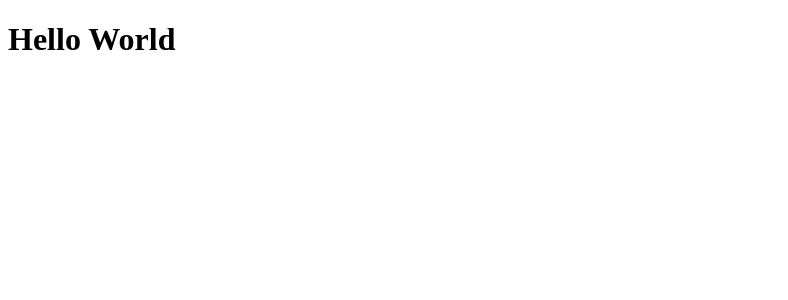
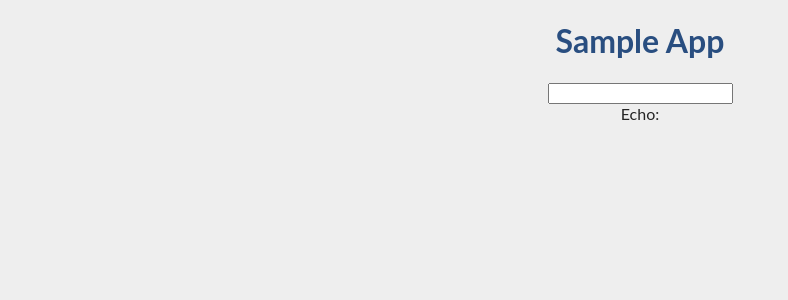
Before and after one commit to syakoo/gratan, a React app: page / in a window 1280 px wide. Shown: the top 300 px of the page, without its empty margins (0-788 px from the left). Built offline with nearby package versions, Linux system fonts and the light colour scheme.

Commit message:
Update: add styled-components and recoil

```diff
--- a/package.json
+++ b/package.json
@@ -11,6 +11,7 @@
   "devDependencies": {
     "@types/react": "^16.9.43",
     "@types/react-dom": "^16.9.8",
+    "@types/styled-components": "^5.1.2",
     "@typescript-eslint/eslint-plugin": "^3.7.0",
     "@typescript-eslint/parser": "^3.7.0",
     "eslint": "^7.5.0",
@@ -29,6 +30,8 @@
   },
   "dependencies": {
     "react": "^16.13.1",
-    "react-dom": "^16.13.1"
+    "react-dom": "^16.13.1",
+    "recoil": "^0.0.10",
+    "styled-components": "^5.1.1"
   }
 }
--- /dev/null
+++ b/src/SampleApp.tsx
@@ -0,0 +1,43 @@
+import React from 'react'
+import { atom, useRecoilState } from 'recoil'
+import styled from 'styled-components'
+
+// ____________________
+//
+const textState = atom({
+  key: 'textState',
+  default: '',
+})
+
+// ____________________
+//
+const SampleApp: React.FC<{ className?: string }> = ({ className }) => {
+  const [text, setText] = useRecoilState(textState)
+
+  const onChange = (e: React.ChangeEvent<HTMLInputElement>) => {
+    setText(e.target.value)
+  }
+
+  return (
+    <div className={className}>
+      <h1>Sample App</h1>
+      <div>
+        <input type="text" value={text} onChange={onChange} />
+      </div>
+      <div>
+        <span>Echo: {text}</span>
+      </div>
+    </div>
+  )
+}
+
+// ____________________
+//
+const Container = styled(SampleApp)`
+  text-align: center;
+  h1 {
+    color: ${(p) => p.theme.primary};
+  }
+`
+
+export default Container
--- a/src/index.html
+++ b/src/index.html
@@ -1,9 +1,9 @@
 <!DOCTYPE html>
-<html>
+<html lang="ja">
 
 <head>
   <meta charset="utf-8">
-  <title>React Test</title>
+  <title>React Template</title>
 </head>
 
 <body>
--- a/src/index.tsx
+++ b/src/index.tsx
@@ -1,11 +1,21 @@
 import React from 'react'
 import ReactDOM from 'react-dom'
-// ____________________________________________________________________________
+import { ThemeProvider } from 'styled-components'
+import { RecoilRoot } from 'recoil'
+
+import { theme, GlobalStyle } from './style'
+import SampleApp from './SampleApp'
+// ____________________
 //
-const App: React.FC = () => (
-  <div>
-    <h1>Hello World</h1>
-  </div>
+const App: React.FC = () => <SampleApp />
+
+const Container: React.FC = () => (
+  <RecoilRoot>
+    <ThemeProvider theme={theme}>
+      <GlobalStyle {...theme} />
+      <App />
+    </ThemeProvider>
+  </RecoilRoot>
 )
 
-ReactDOM.render(<App />, document.getElementById('app'))
+ReactDOM.render(<Container />, document.getElementById('app'))
--- /dev/null
+++ b/src/style.ts
@@ -0,0 +1,34 @@
+import { createGlobalStyle } from 'styled-components'
+
+// ____________________
+//
+export const theme = {
+  primary: '#294e80',
+  secondary: '#3063d4',
+  white: '#fff',
+  gray: '#eee',
+  gray2: '#aaa',
+  gray3: '#454545',
+  black: '#252525',
+  red: '#ef0130',
+  small: '700px',
+}
+
+export const GlobalStyle = createGlobalStyle<Theme>`
+body {
+  background-color: ${(p) => p.gray};
+  color: ${(p) => p.black};
+  margin: 0px;
+  font-family: Lato, Noto Sans JP, 游ゴシック Medium, 游ゴシック体,
+  Yu Gothic Medium, YuGothic, ヒラギノ角ゴ ProN, Hiragino Kaku Gothic ProN,
+  メイリオ, Meiryo, ＭＳ Ｐゴシック, MS PGothic, sans-serif;
+}
+`
+
+// ____________________
+//
+type Theme = typeof theme
+
+declare module 'styled-components' {
+  interface DefaultTheme extends Theme {}
+}
```
Also changed, not shown: 1 other file (tests, documents, lock files or other folders).
